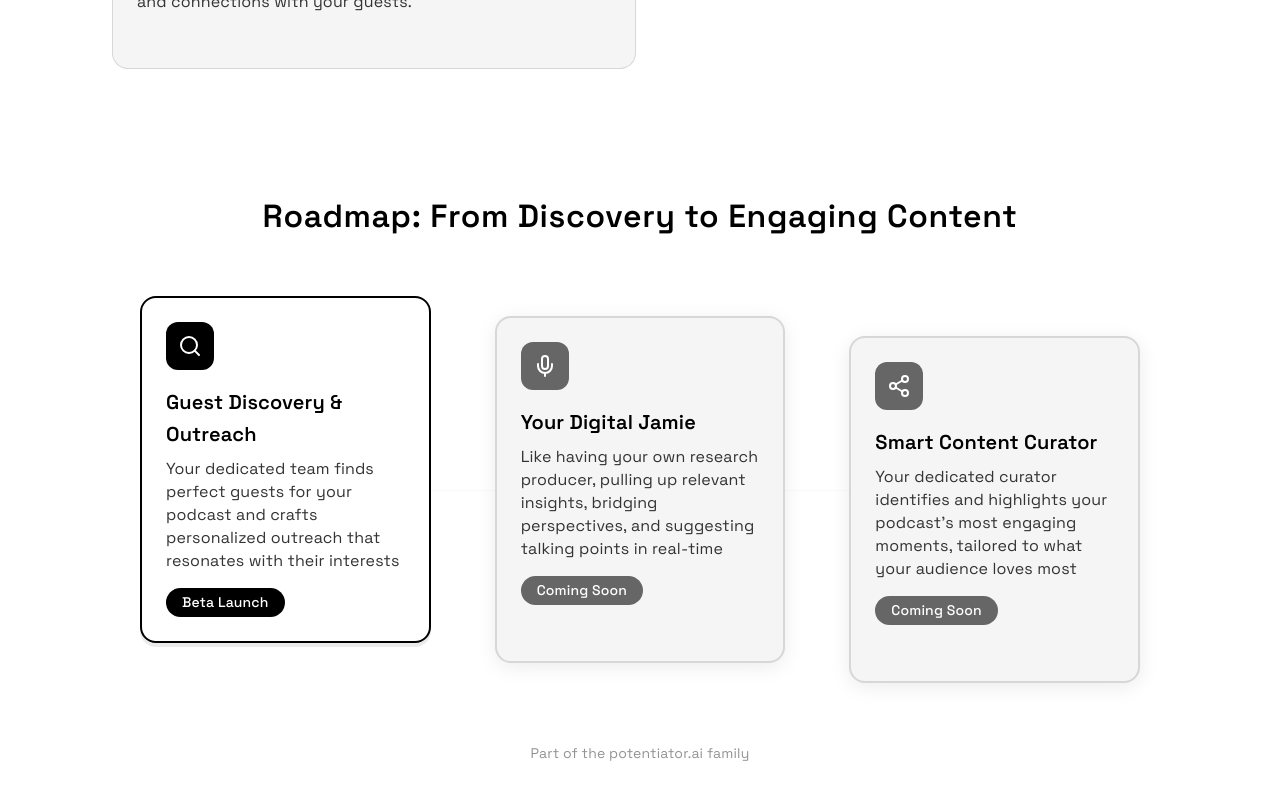
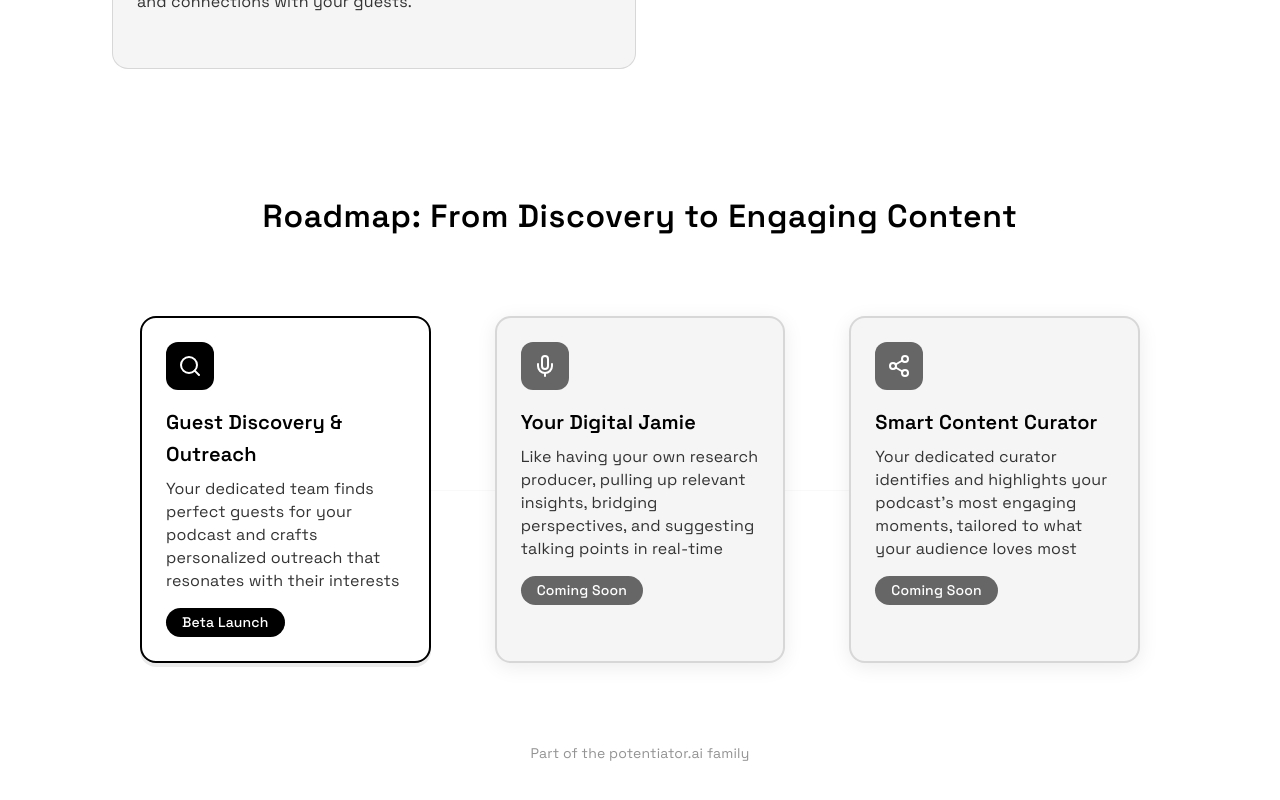
Before and after one commit to thecuriousnobody/podcastbots-landing, a React (Create React App) app: page / in a window 1280 px wide. Shown: the part 899-1699 px from the top of the page. Built offline with nearby package versions, Linux system fonts and the light colour scheme; no server answers.

Commit message:
fix: Align roadmap boxes on same level

```diff
--- a/src/components/Hero/RoadmapSection.tsx
+++ b/src/components/Hero/RoadmapSection.tsx
@@ -9,22 +9,19 @@ const RoadmapSection = () => {
       icon: Search,
       title: 'Guest Discovery & Outreach',
       description: 'Your dedicated team finds perfect guests for your podcast and crafts personalized outreach that resonates with their interests',
-      status: 'Beta Launch',
-      offset: { xs: 0, md: -20 }
+      status: 'Beta Launch'
     },
     {
       icon: Mic,
       title: 'Your Digital Jamie',
       description: 'Like having your own research producer, pulling up relevant insights, bridging perspectives, and suggesting talking points in real-time',
-      status: 'Coming Soon',
-      offset: { xs: 0, md: 0 }
+      status: 'Coming Soon'
     },
     {
       icon: Share2,
       title: 'Smart Content Curator',
       description: 'Your dedicated curator identifies and highlights your podcast\'s most engaging moments, tailored to what your audience loves most',
-      status: 'Coming Soon',
-      offset: { xs: 0, md: 20 }
+      status: 'Coming Soon'
     }
   ];
 
@@ -85,11 +82,9 @@ const RoadmapSection = () => {
                 border: `2px solid ${index === 0 ? monoPalette.black : monoPalette.border}`,
                 position: 'relative',
                 overflow: 'hidden',
-                transform: `translateY(${phase.offset.xs}px)`,
                 transition: 'all 0.4s ease-in-out',
                 opacity: 1,
                 '@media (min-width: 900px)': {
-                  transform: `translateY(${phase.offset.md}px)`,
                   boxShadow: `0 4px ${index === 0 ? '0' : '20px'} ${monoPalette.shadow}`
                 },
                 '&:hover': {
```
